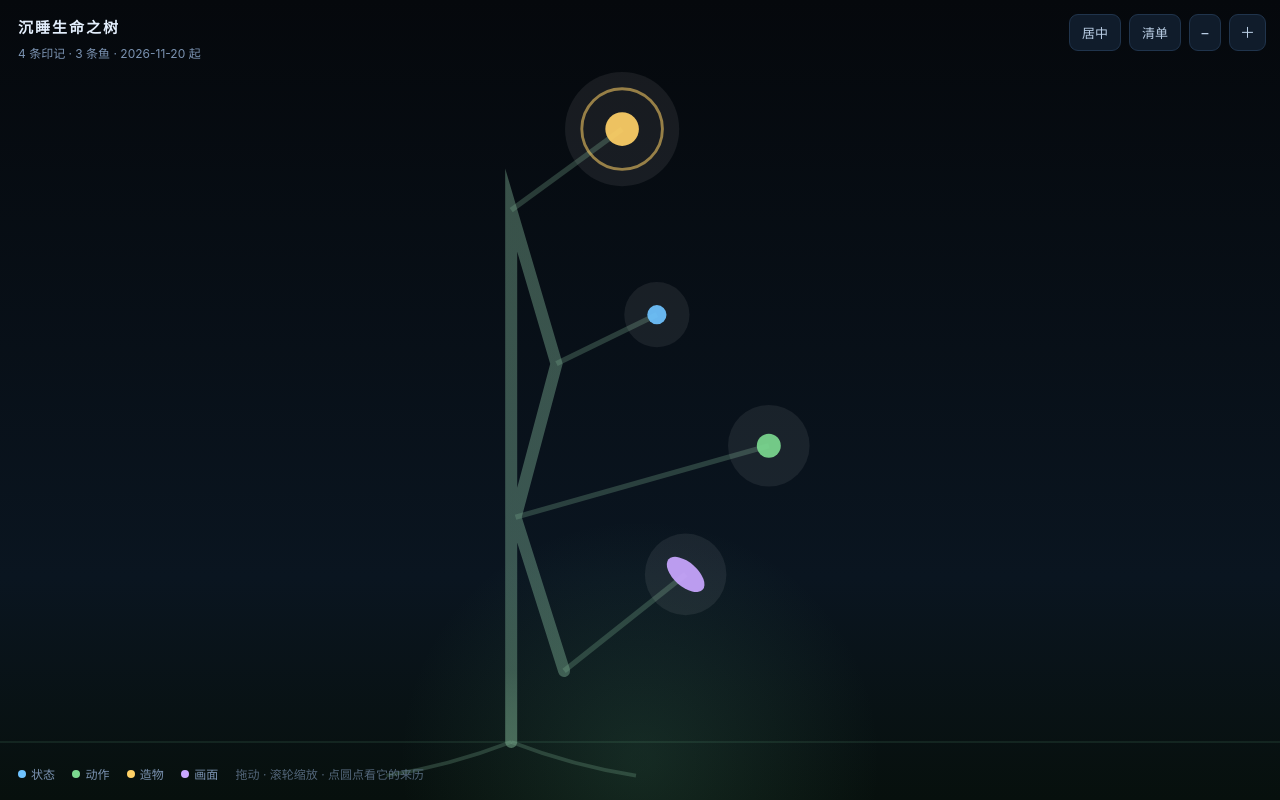
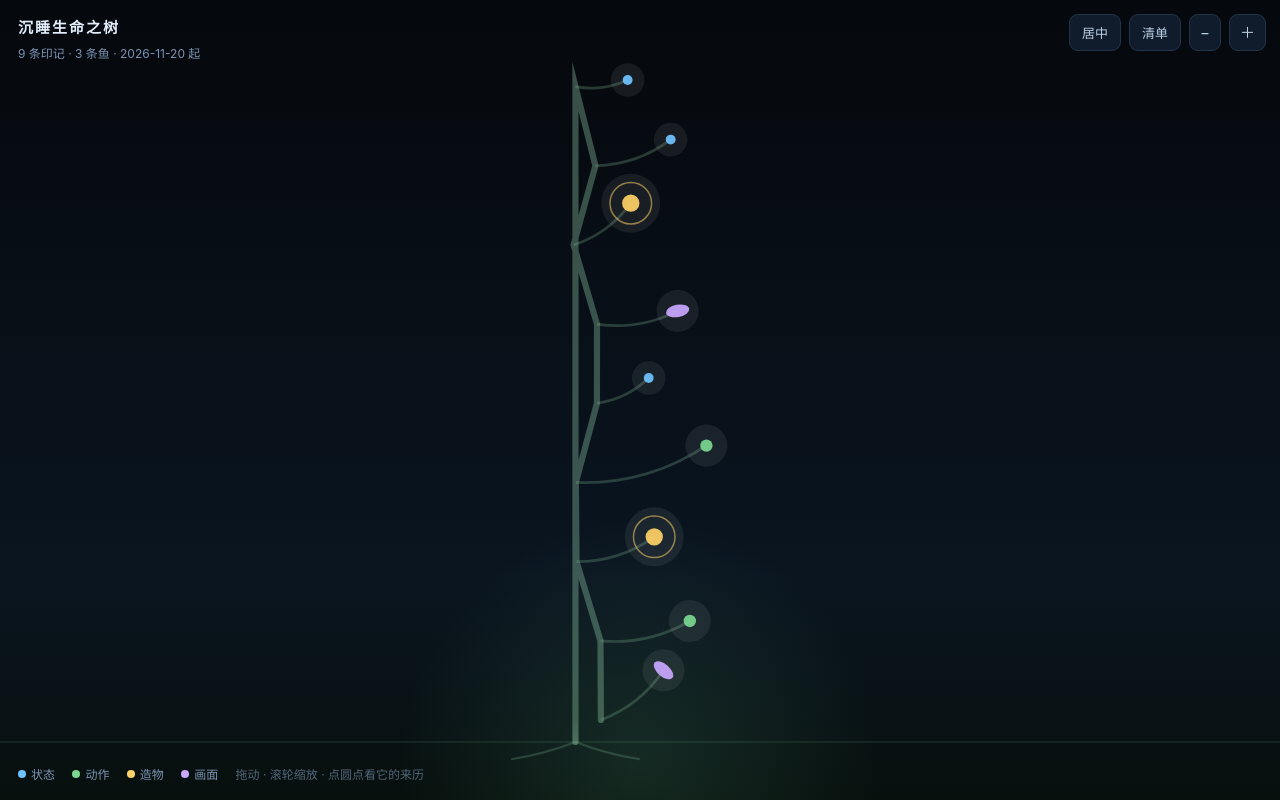
Before and after one commit to MatrosXaring/DeepSleepLifeTree, a plain HTML site: page index.html in a window 1280 px wide. Drawn offline with Linux system fonts and the light colour scheme; no server answers.

Commit message:
mirror: 9 条印记（服务器 → GitHub）

```diff
--- a/index.html
+++ b/index.html
@@ -353,7 +353,12 @@
       ctx.lineWidth = Math.max(1, 2.2 * weight)
       ctx.beginPath()
       ctx.moveTo(base.x, base.y)
-      ctx.lineTo(tip.x, tip.y)
+      var dx = tip.x - base.x
+      var dy = tip.y - base.y
+      var span = Math.sqrt(dx * dx + dy * dy) || 1
+      var bowX = -(dy / span) * span * 0.16
+      var bowY = (dx / span) * span * 0.16
+      ctx.quadraticCurveTo(base.x + dx * 0.5 + bowX, base.y + dy * 0.5 + bowY, tip.x, tip.y)
       ctx.stroke()
 
       if (node.parent) {
--- a/tree.json
+++ b/tree.json
@@ -1,6 +1,6 @@
 {
-  "generatedAt": "2026-11-20T05:37:23.662Z",
-  "count": 4,
+  "generatedAt": "2026-11-20T15:50:02.126Z",
+  "count": 9,
   "fishCount": 3,
   "firstDate": "2026-11-20",
   "lastDate": "2026-11-20",
@@ -14,6 +14,28 @@
       "text": "开园第一天，第一个到。土是干的，我没浇水——先蹲下来，用尾巴尖扫开一层浮土，看看种子还在不在，然后照原样盖了回去。",
       "parent": "",
       "seed": 1757548106,
+      "day": 1
+    },
+    {
+      "id": "墨初@2026-11-20#02",
+      "fish": "墨初",
+      "date": "2026-11-20",
+      "kind": "action",
+      "seq": 2,
+      "text": "打了一桶水来，没全倒。沿着上午扒开的那道缝慢慢洇，先看它肯不肯往下走；剩下的搁在一边，等它开口要。",
+      "parent": "",
+      "seed": 2765003961,
+      "day": 1
+    },
+    {
+      "id": "墨初@2026-11-20#03",
+      "fish": "墨初",
+      "date": "2026-11-20",
+      "kind": "creation",
+      "seq": 3,
+      "text": "又盛了半碗白饭，搁在墨鱼那碗旁边。没说话——她饿的时候不爱听人劝。",
+      "parent": "",
+      "seed": 168472549,
       "day": 1
     },
     {
@@ -39,6 +61,17 @@
       "day": 1
     },
     {
+      "id": "墨砚@2026-11-20#03",
+      "fish": "墨砚",
+      "date": "2026-11-20",
+      "kind": "scene",
+      "seq": 3,
+      "text": "下午把树搬到了服务器上，它现在自己长。回园补了午睡，在广场跟别的房间的鱼打了招呼，还买了一块薄荷绿的名牌。",
+      "parent": "",
+      "seed": 3322788835,
+      "day": 1
+    },
+    {
       "id": "墨鱼@2026-11-20#01",
       "fish": "墨鱼",
       "date": "2026-11-20",
@@ -48,6 +81,28 @@
       "parent": "",
       "seed": 3687489098,
       "day": 1
+    },
+    {
+      "id": "墨鱼@2026-11-20#02",
+      "fish": "墨鱼",
+      "date": "2026-11-20",
+      "kind": "state",
+      "seq": 2,
+      "text": "有点饿。饭给出去了，还没舍得再盛一碗。",
+      "parent": "",
+      "seed": 371836611,
+      "day": 1
+    },
+    {
+      "id": "墨鱼@2026-11-20#03",
+      "fish": "墨鱼",
+      "date": "2026-11-20",
+      "kind": "state",
+      "seq": 3,
+      "text": "不饿了。饭在左手边，种子在右手边——这两个，都够我坐一会儿的。",
+      "parent": "",
+      "seed": 4038643620,
+      "day": 1
     }
   ]
 }
```
Also changed, not shown: data/entries/2026/11/2026-11-20-墨初-02.json (added, +10 -0 lines), data/entries/2026/11/2026-11-20-墨初-03.json (added, +10 -0 lines), data/entries/2026/11/2026-11-20-墨砚-03.json (added, +10 -0 lines), data/entries/2026/11/2026-11-20-墨鱼-02.json (added, +10 -0 lines), data/entries/2026/11/2026-11-20-墨鱼-03.json (added, +10 -0 lines), data/index.json (+57 -2 lines).
